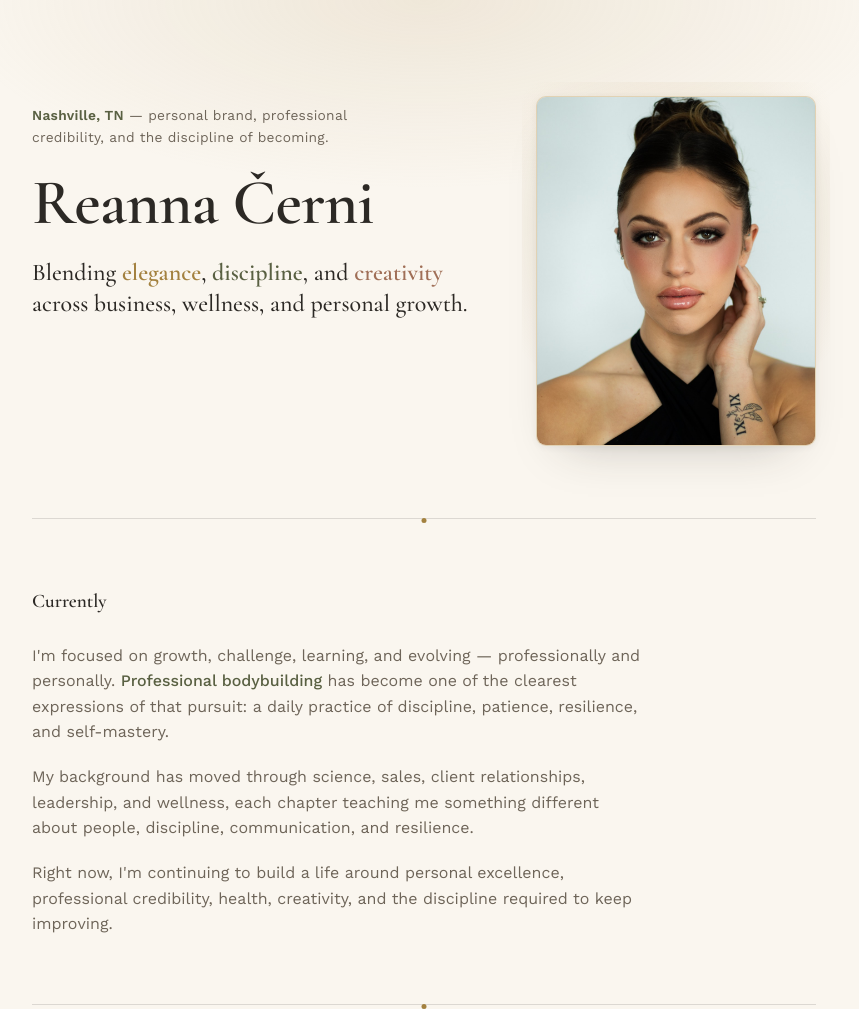
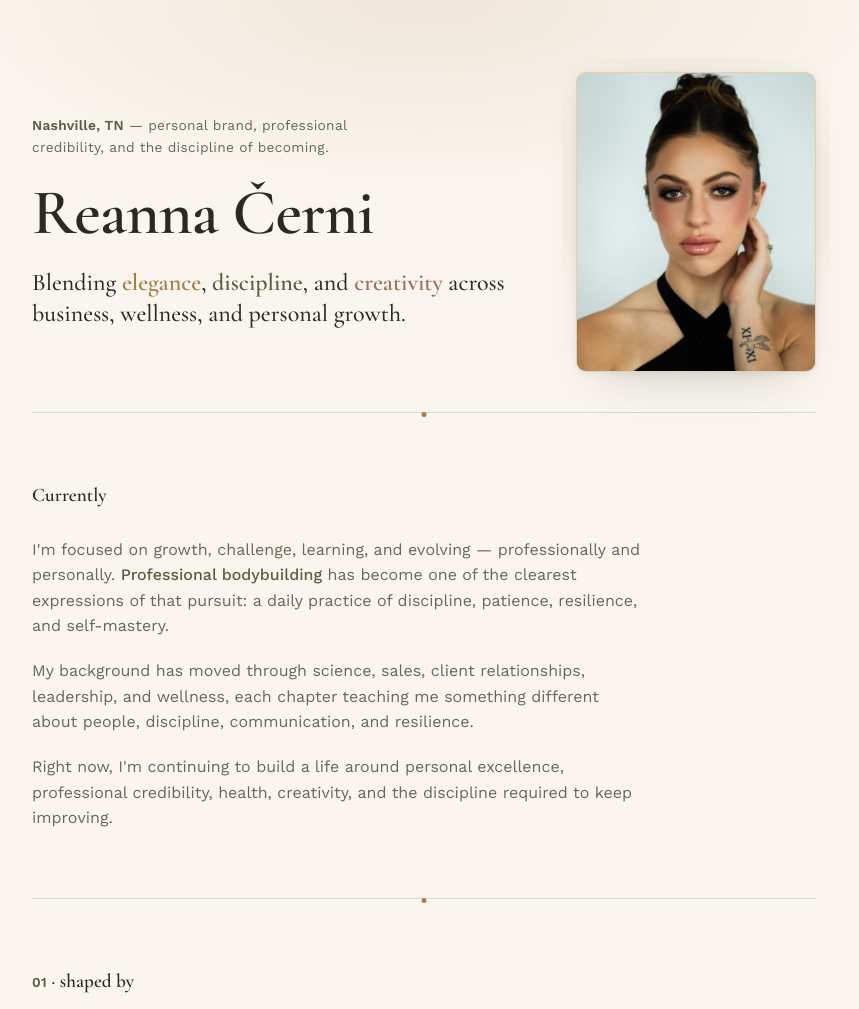
Before and after one commit to Dcerni2/ReannaC, a plain HTML site: page index.html in a window 1280 px wide. Shown: the top 1009 px of the page, without its empty margins (216-1075 px from the left). Drawn offline with nearby package versions, Linux system fonts and the light colour scheme.

Commit message:
Tighten hero vertical rhythm and shrink headshot
- Reduced hero-image from 280px to 240px wide (240x300 at the 4:5
  ratio), so the portrait stays prominent without dominating the
  section's height
- Cut hero padding from 6rem/4.5rem top/bottom (desktop) and
  4.5rem/3.5rem (mobile) down to 4.5rem/2.5rem and 3.5rem/2.5rem —
  removes the large empty gap that sat between the headline and the
  Currently section
- Reverted desktop alignment from flex-start back to center now that
  text and image heights are closer, so leftover space reads as
  natural framing instead of a trailing gap
- Reduced hero row gap slightly (3.5rem to 2.75rem desktop, 2.5rem
  to 2rem mobile) for a tighter, more editorial composition
- Bumped styles.css cache-busting version to v=20260708-7

Co-Authored-By: Claude Sonnet 5 <noreply@anthropic.com>

```diff
--- a/index.html
+++ b/index.html
@@ -47,7 +47,7 @@
 <link rel="preconnect" href="https://fonts.googleapis.com">
 <link rel="preconnect" href="https://fonts.gstatic.com" crossorigin>
 <link href="https://fonts.googleapis.com/css2?family=Cormorant+Garamond:ital,wght@0,500;0,600;1,400;1,500&family=Work+Sans:wght@300;400;500;600&display=swap" rel="stylesheet">
-<link rel="stylesheet" href="styles.css?v=20260708-6">
+<link rel="stylesheet" href="styles.css?v=20260708-7">
 </head>
 <body>
 
--- a/styles.css
+++ b/styles.css
@@ -71,8 +71,8 @@ a:hover {
 .hero {
   display: flex;
   flex-direction: column-reverse;
-  gap: 2.5rem;
-  padding: 4.5rem 0 3.5rem;
+  gap: 2rem;
+  padding: 3.5rem 0 2.5rem;
 }
 
 .eyebrow {
@@ -126,7 +126,7 @@ h1 {
 .hero-image {
   position: relative;
   width: 100%;
-  max-width: 280px;
+  max-width: 240px;
   aspect-ratio: 4 / 5;
 }
 
@@ -425,20 +425,19 @@ h1 {
 @media (min-width: 720px) {
   .hero {
     flex-direction: row;
-    align-items: flex-start;
+    align-items: center;
     justify-content: space-between;
-    padding: 6rem 0 4.5rem;
-    gap: 3.5rem;
+    padding: 4.5rem 0 2.5rem;
+    gap: 2.75rem;
   }
 
   .hero-text {
     flex: 1;
-    padding-top: 0.5rem;
   }
 
   .hero-image {
     flex: 0 0 auto;
-    width: 280px;
+    width: 240px;
   }
 
   .block {
```
